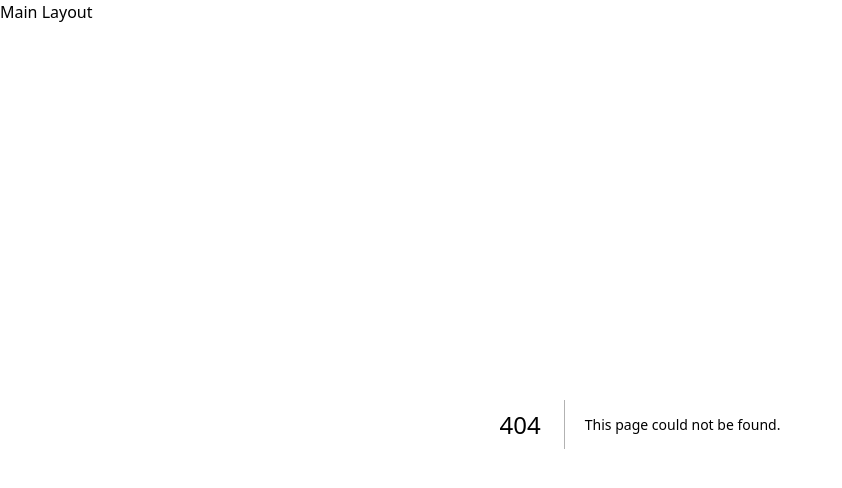
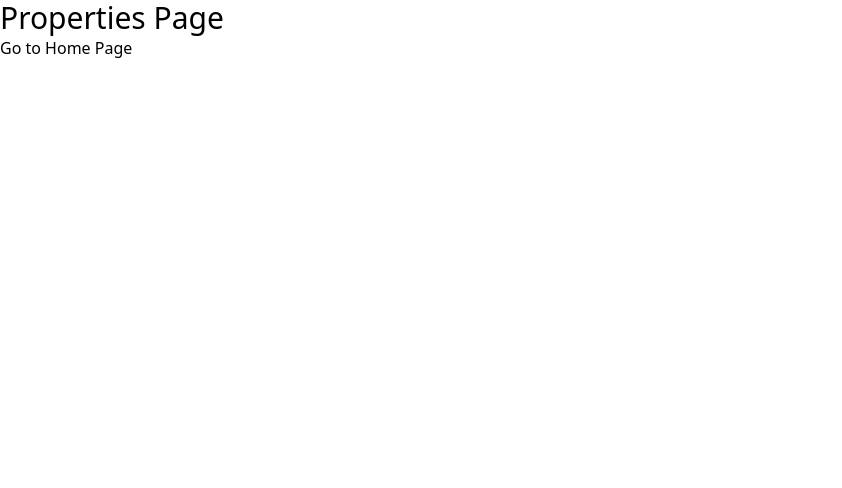
Before and after one commit to SergeyichNik/property-pulse, a Next.js app: page /properties in a window 1280 px wide. Before the commit this address had no page. Shown: the top 488 px of the page, without its empty margins (0-842 px from the left). Built offline with nearby package versions, Linux system fonts and the light colour scheme.

Commit message:
add routes

```diff
--- a/app/layout.jsx
+++ b/app/layout.jsx
@@ -10,8 +10,6 @@ const MainLayout = ({children}) => {
     return (
         <html lang={'en'}>
         <body>
-
-        <div>Main Layout</div>
         {children}
         </body>
         </html>
--- a/app/page.jsx
+++ b/app/page.jsx
@@ -1,6 +1,11 @@
+import Link from "next/link";
+
 const MainPage = () => {
     return (
-        <div>Main Page</div>
+        <div>
+            <h1 className="text-3xl">Home Page</h1>
+            <Link href={"/properties"}>Go to Properties Page</Link>
+        </div>
     )
 }
 
--- /dev/null
+++ b/app/properties/[id]/page.jsx
@@ -0,0 +1,9 @@
+const DynamicPage = () => {
+    return (
+        <div>
+            DynamicPage
+        </div>
+    );
+};
+
+export default DynamicPage;
--- /dev/null
+++ b/app/properties/add/page.jsx
@@ -0,0 +1,9 @@
+const AddPage = () => {
+    return (
+        <div>
+            AddPage
+        </div>
+    );
+};
+
+export default AddPage;
--- /dev/null
+++ b/app/properties/page.jsx
@@ -0,0 +1,12 @@
+import Link from "next/link";
+
+const PropertiesPage = () => {
+    return (
+        <div>
+            <h1 className="text-3xl">Properties Page</h1>
+            <Link href={'/'}>Go to Home Page</Link>
+        </div>
+    );
+};
+
+export default PropertiesPage;
```
